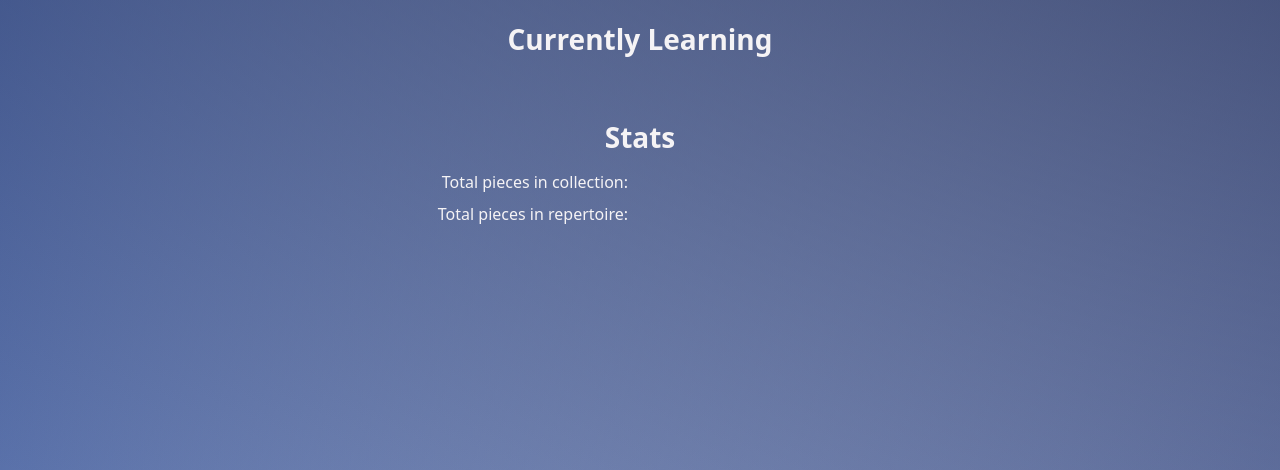
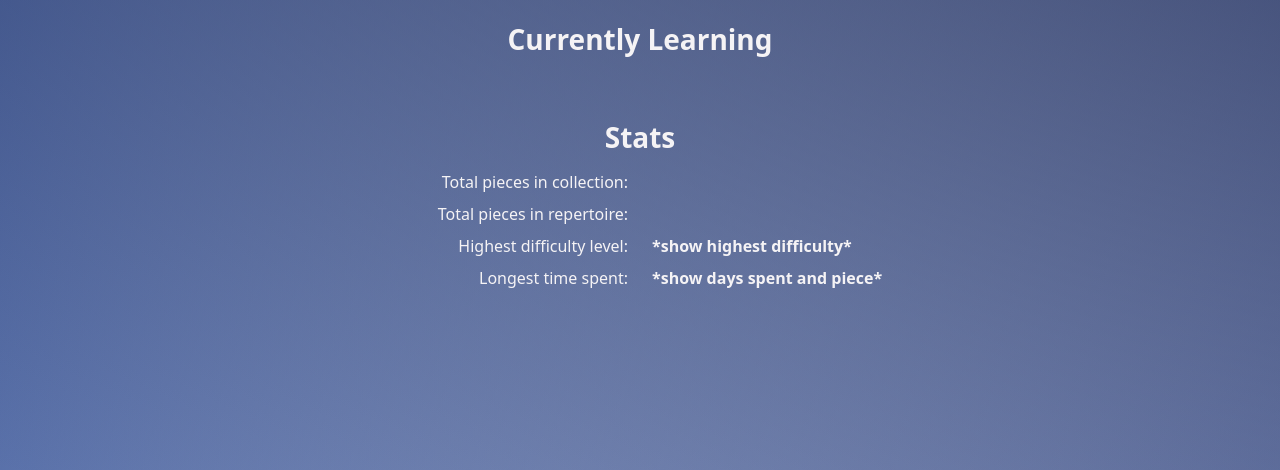
Before and after one commit to paulohenrique-gh/repertoire-manager, a Flask app: template templates/index.html in a window 1280 px wide. Shown: the part 330-800 px from the top of the page. Run offline with Flask 3, Linux system fonts and the light colour scheme; the template is opened without the code that fills it, so the values that code supplies are empty; some web fonts are replaced.

Commit message:
more stats

```diff
--- a/templates/index.html
+++ b/templates/index.html
@@ -100,5 +100,21 @@
                 <span class="fw-bolder">{{ total_in_repertoire }}</span>
             </div>
         </div>
+        <div class="row my-2 align-items-center">
+            <div class="col-6 text-end">
+                Highest difficulty level:
+            </div>
+            <div class="col-6 text-start">
+                <span class="fw-bolder">*show highest difficulty*</span>
+            </div>
+        </div>
+        <div class="row my-2 align-items-center">
+            <div class="col-6 text-end">
+                Longest time spent:
+            </div>
+            <div class="col-6 text-start">
+                <span class="fw-bolder">*show days spent and piece*</span>
+            </div>
+        </div>
     </section>
 {% endblock %}
```
